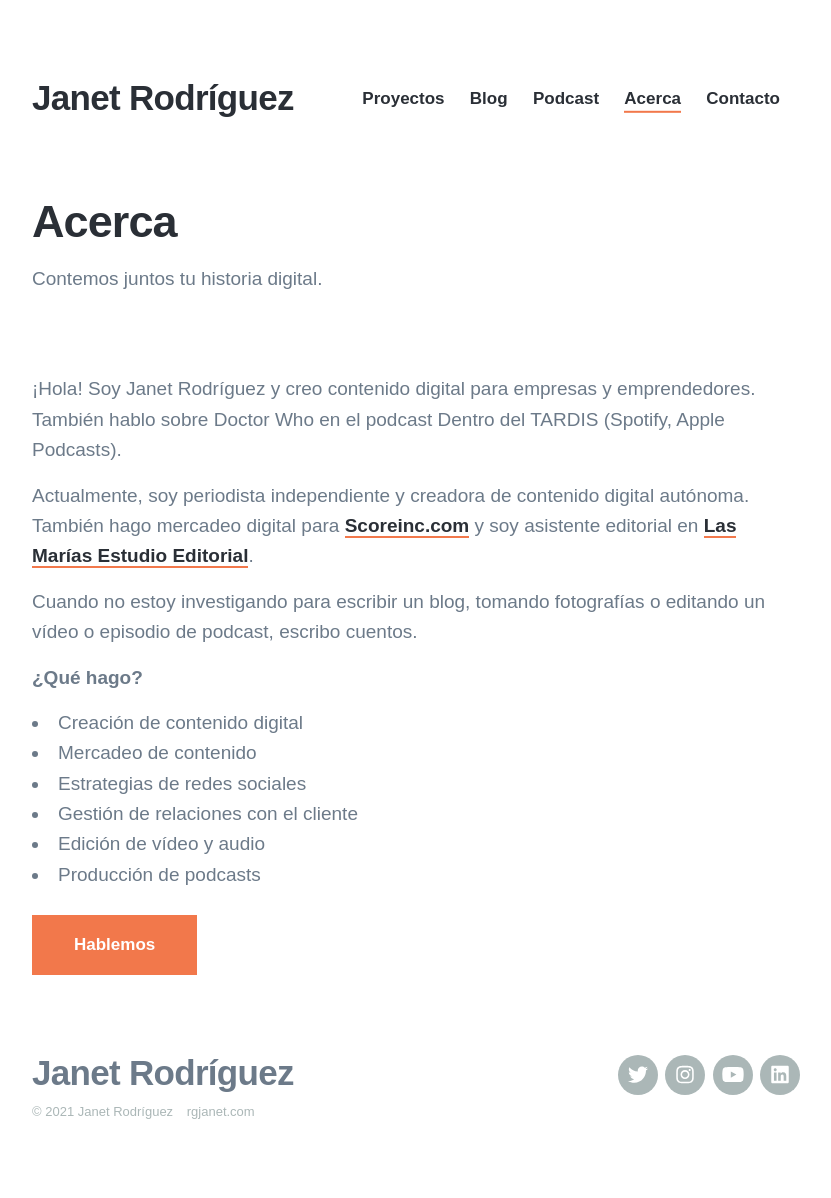
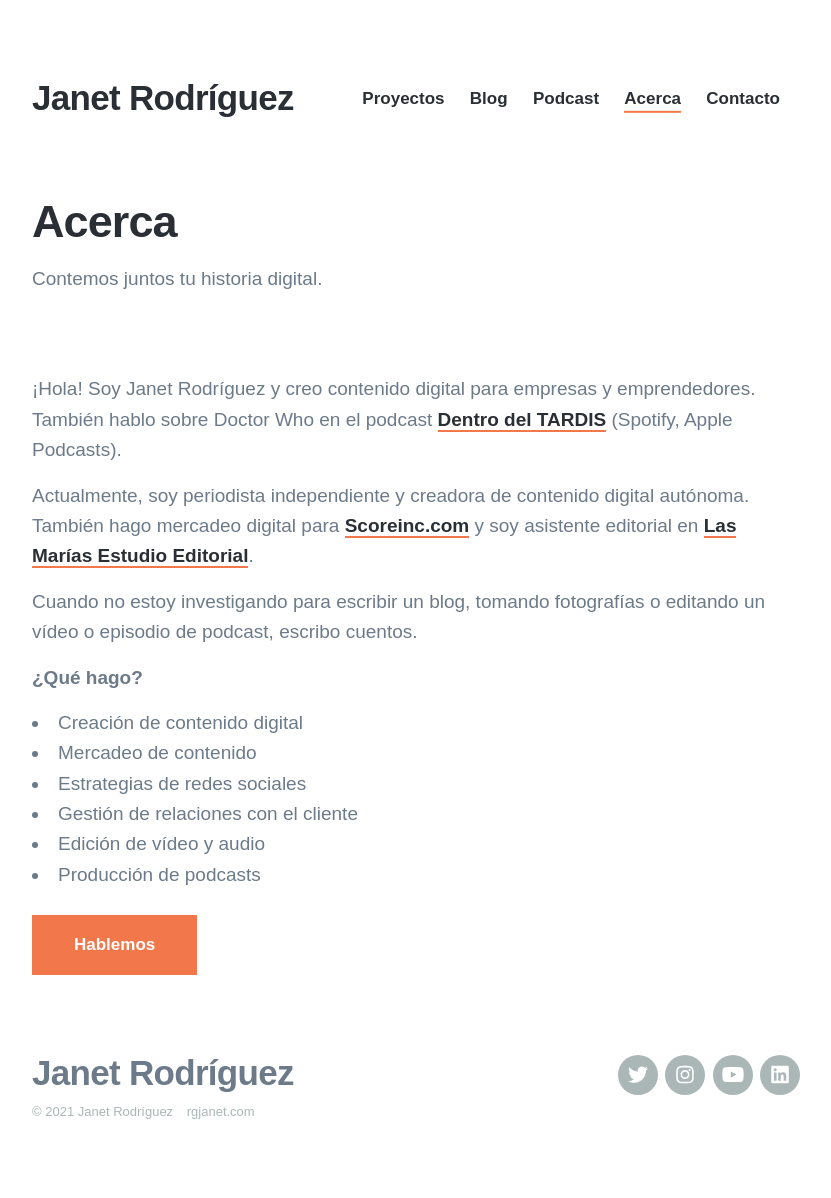
Before and after one commit to rgjanet/rgjanet.github.io, a Jekyll site: the page built from _pages/acerca.md, in a window 1280 px wide. Shown: the whole page, without its empty margins (224-1055 px from the left). Built offline with Jekyll 4.4.1, drawn with Linux system fonts in a browser that asks for light colours; nearby versions of some CDN libraries; some web fonts are replaced; part of the change alters nothing that is shown.

```diff
--- a/_pages/acerca.md
+++ b/_pages/acerca.md
@@ -5,7 +5,7 @@ description: ¡Hola! Soy Janet Rodríguez y creo estrategias de contenidos digit
 featured_image: /images/Proyectos/videos-rgjanet.png
 ---
 
-¡Hola! Soy Janet Rodríguez y creo contenido digital para empresas y emprendedores. También hablo sobre Doctor Who en el podcast Dentro del TARDIS (Spotify, Apple Podcasts).
+¡Hola! Soy Janet Rodríguez y creo contenido digital para empresas y emprendedores. También hablo sobre Doctor Who en el podcast [Dentro del TARDIS](http://www.anchor.com/dentrodeltardis) (Spotify, Apple Podcasts).
 
 Actualmente, soy periodista independiente y creadora de contenido digital autónoma. También hago mercadeo digital para [Scoreinc.com](http://www.scoreinc.com) y soy asistente editorial en [Las Marías Estudio Editorial](http://www.lasmariaseditorial.com).
 
```
